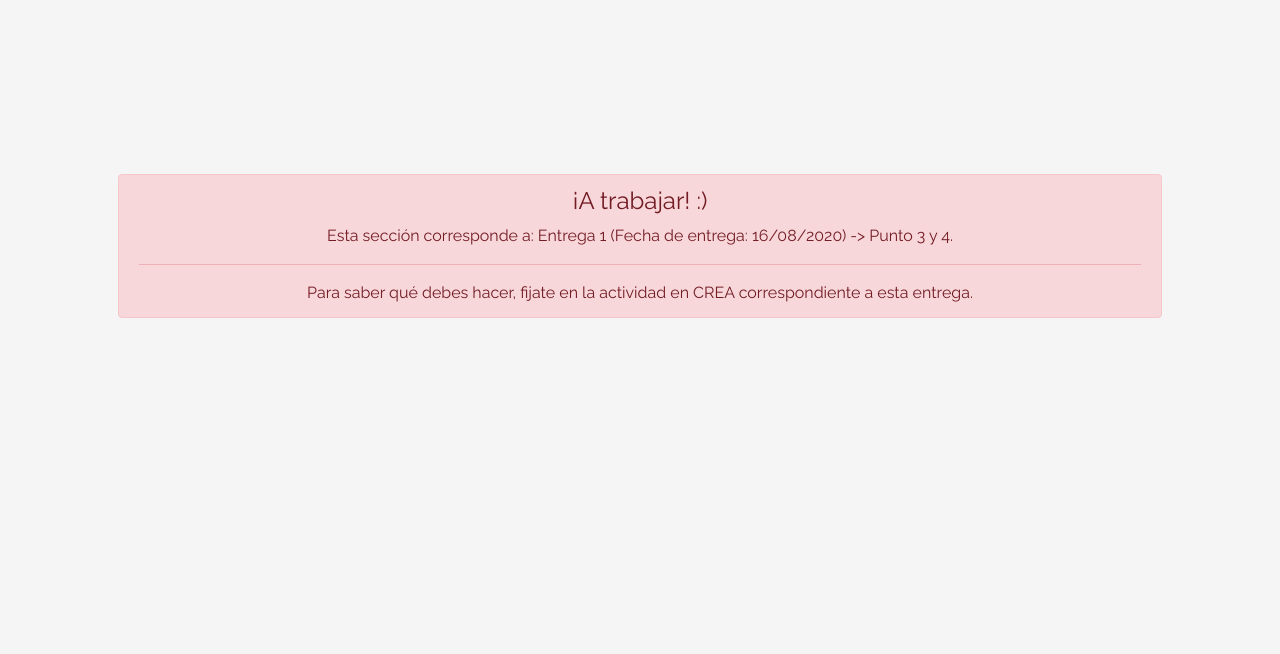
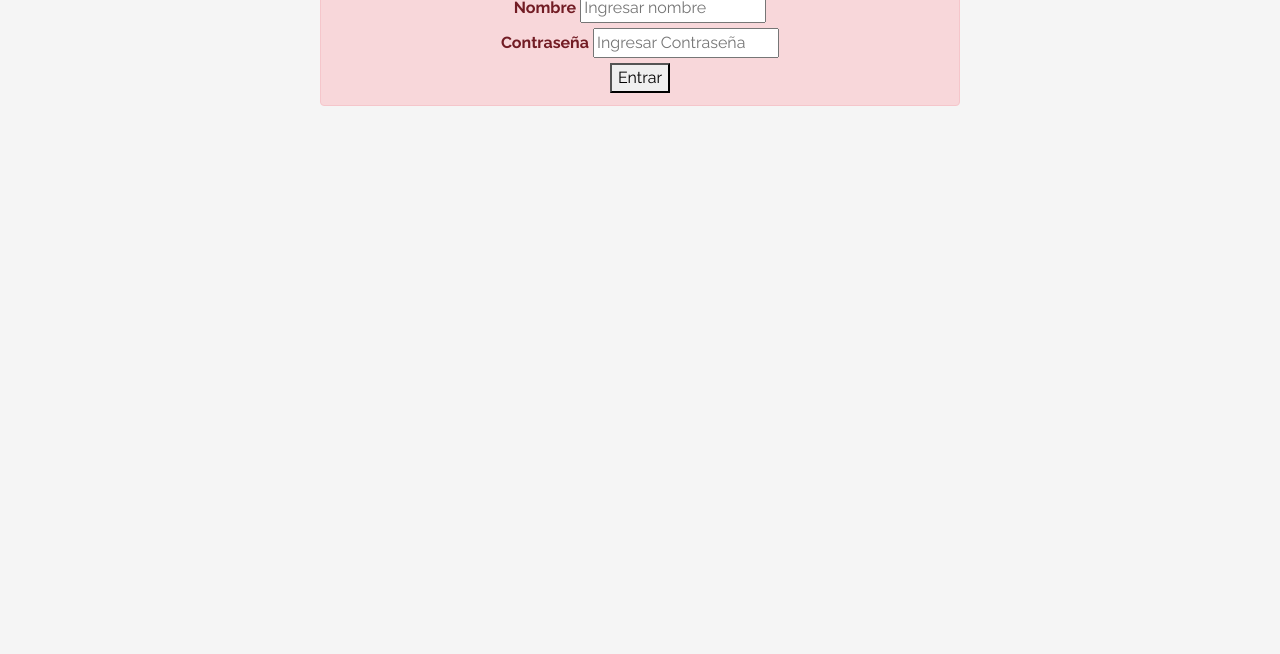
Before and after one commit to Karrea/Workspace_inicial-project, a plain HTML site: page login.html in a window 1280 px wide. Shown: the part 146-800 px from the top of the page. Drawn offline with Linux system fonts and the light colour scheme.

Commit message:
Add login page and redirect to home

```diff
--- a/js/login.js
+++ b/js/login.js
@@ -4,3 +4,7 @@
 document.addEventListener("DOMContentLoaded", function(e){
 
 });
+
+function toHome() {
+    location.href = "file:///C:/Users/Mati/Desktop/Cursos/JaP/fase%202/eMercado%20week%200/home.html"
+}
--- a/login.html
+++ b/login.html
@@ -39,11 +39,19 @@
 
 <body class="text-center">
   <div class="container p-5">
-    <div class="alert alert-danger" role="alert" style="position: relative; width:auto; top: 0;">
-      <h4 class="alert-heading">¡A trabajar! :)</h4>
-      <p>Esta sección corresponde a: Entrega 1 (Fecha de entrega: 16/08/2020) -> Punto 3 y 4.</p>
-      <hr>
-      <p class="mb-0">Para saber qué debes hacer, fijate en la actividad en CREA correspondiente a esta entrega.</p>
+    <div class="alert alert-danger" role="alert">
+      <h2> Iniciar Sesión </h2>
+      <!-- ///// -->
+      <div id="entradas" style=";">
+        <label for="username"> <b> Nombre </b></label>
+        <input type="text" placeholder="Ingresar nombre" name="username" required>
+        <br>
+        <label for="password"> <b> Contraseña </b></label>
+        <input type="text" placeholder="Ingresar Contraseña" name="password" required>
+        <br>
+        <button type="submit" class="button" onClick="toHome()"> Entrar </button>
+      </div>
+      <!-- ///// -->
     </div>
   </div>
 
```
Also changed, not shown: home.html (renamed from index.html).
